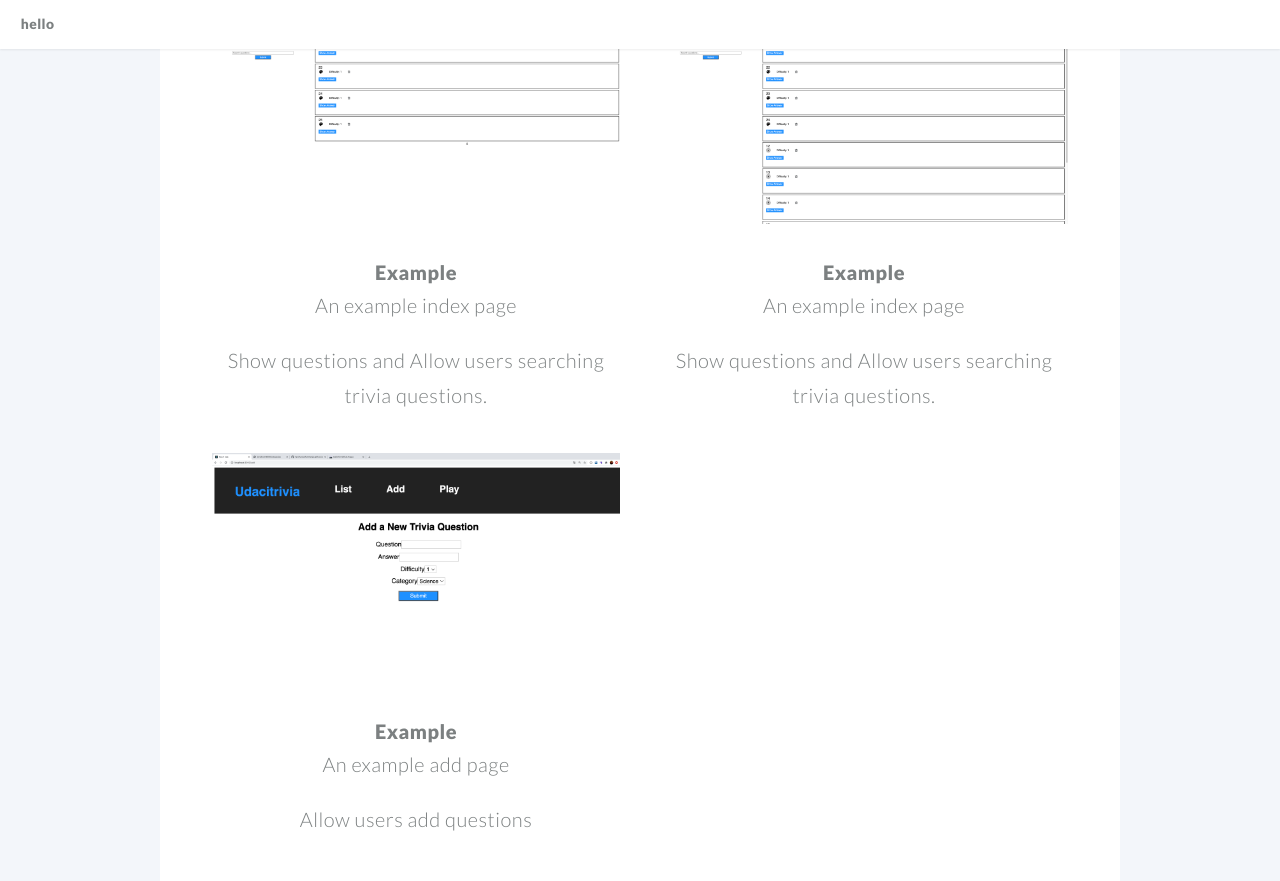
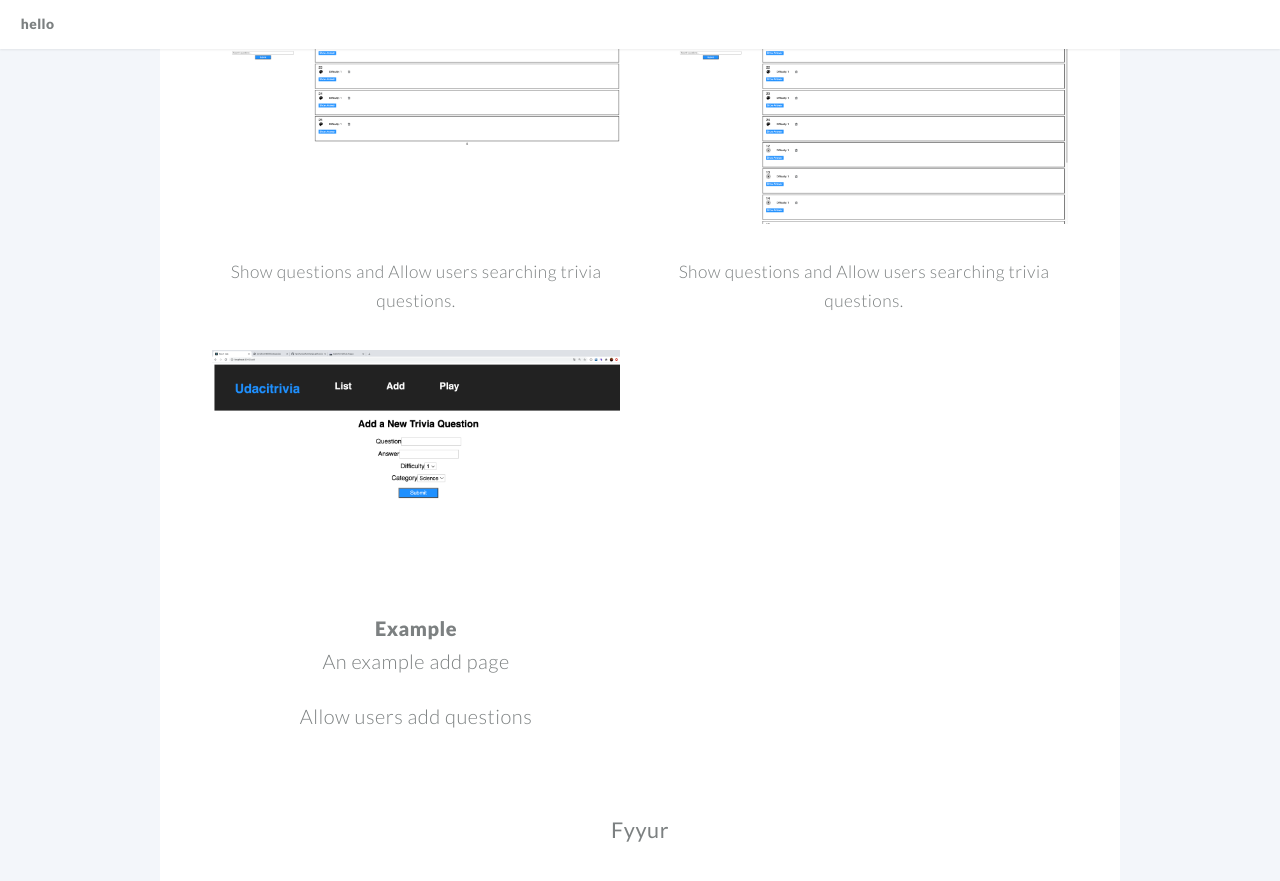
Before and after one commit to fanchenjie/fanchenjie.github.io, a Jekyll site: the page built from index.md, in a window 1280 px wide and 900 px high, scrolled down 1685 px. Shown: the top 881 px of the window. Built offline with Jekyll 4.4.1, drawn with Linux system fonts in a browser that asks for light colours.

Commit message:
updated examples

```diff
--- a/_includes/example.html
+++ b/_includes/example.html
@@ -1,3 +1,3 @@
-<h1><a href="#">Example</a></h1>
-<h2>An example index page<h2>
+<!-- <h1><a href="#">Example</a></h1> -->
+<!-- <h2>An example index page<h2> -->
 <p>Show questions and Allow users searching trivia questions.</p>
```
Also changed, not shown: 1 other file.
